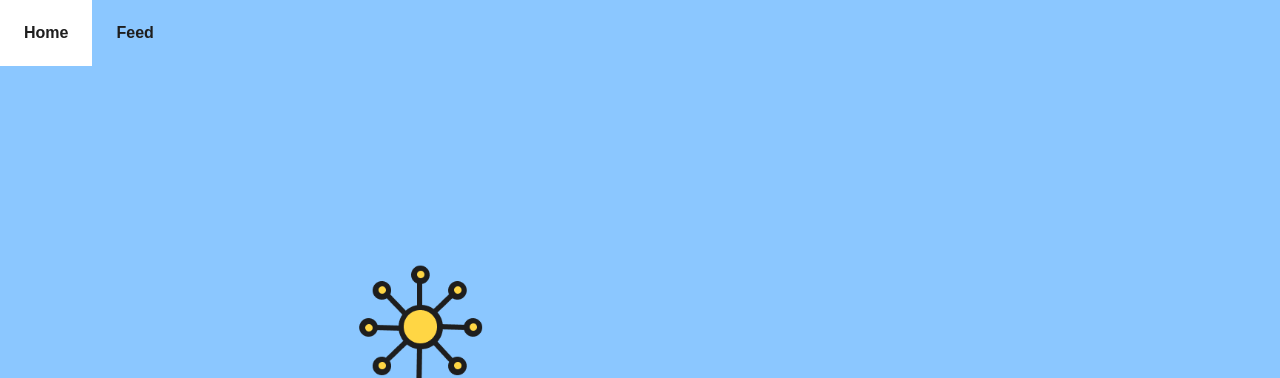
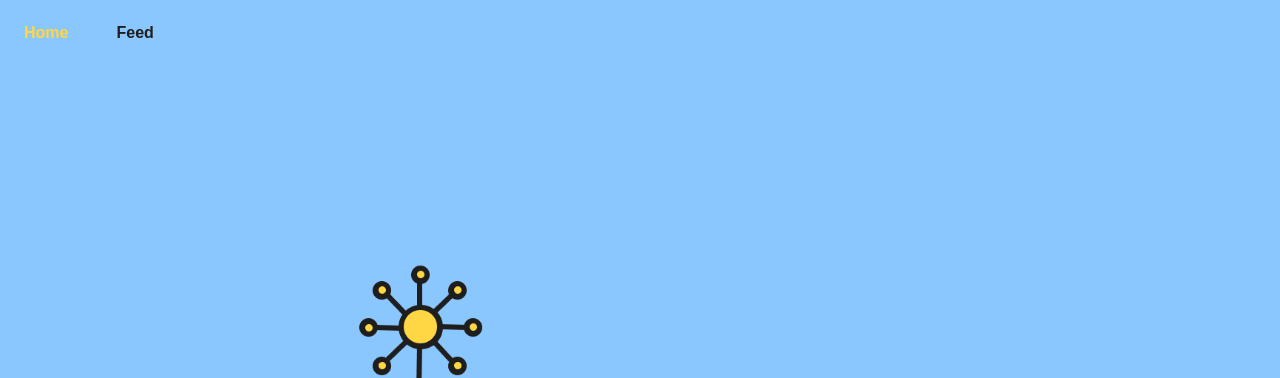
Before and after one commit to 426finalproject/finalproject, a website with bundled scripts: page home.html in a window 1280 px wide. Shown: the top 378 px of the page. Built offline with nearby package versions, Linux system fonts and the light colour scheme; a web font is replaced by a local one.

Commit message:
stylesss

```diff
--- a/scripts/feed-view.js
+++ b/scripts/feed-view.js
@@ -12,5 +12,7 @@ export class FeedView {
 
         header_div.append(header);
         render_div.append(header_div);
+
+
     }
 }
--- a/styles/feed.css
+++ b/styles/feed.css
@@ -29,7 +29,7 @@ body {
     --accent-yellow: #FFD644;
     --accent-green1: #A1E397;
     --accent-green2: #7BCA6F;
-    --accent-green2: #39A062;
+    --accent-green3: #39A062;
 }
 
 h1 {
@@ -60,8 +60,8 @@ h1 {
     text-decoration: none;
 }
 
-.nav-bar li a.active {
-    background-color: white;
+.nav-bar li a:hover {
+    color: var(--accent-yellow);
 }
 
 /* Title */
--- a/styles/home.css
+++ b/styles/home.css
@@ -28,7 +28,7 @@ body {
     --accent-yellow: #FFD644;
     --accent-green1: #A1E397;
     --accent-green2: #7BCA6F;
-    --accent-green2: #39A062;
+    --accent-green3: #39A062;
 }
 
 h1 {
@@ -60,8 +60,8 @@ h1 {
     text-decoration: none;
 }
 
-.nav-bar li a.active {
-    background-color: white;
+.nav-bar li a:hover {
+    color: var(--accent-yellow);
 }
 
 /* Title */
```
Also changed, not shown: scripts/home-view.js (line endings or trailing spaces).
